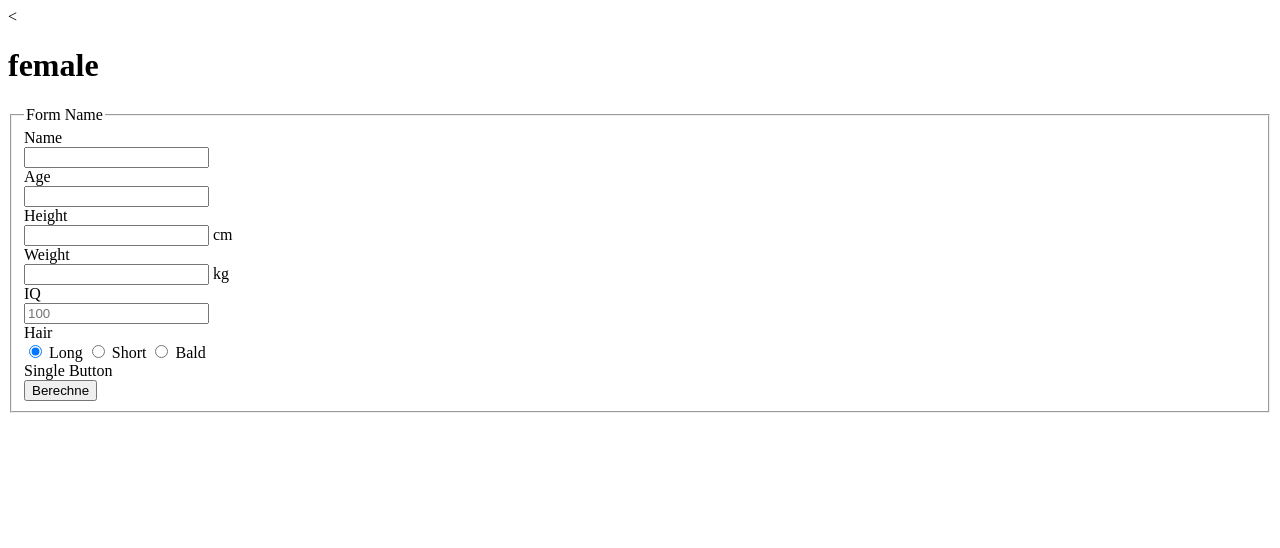
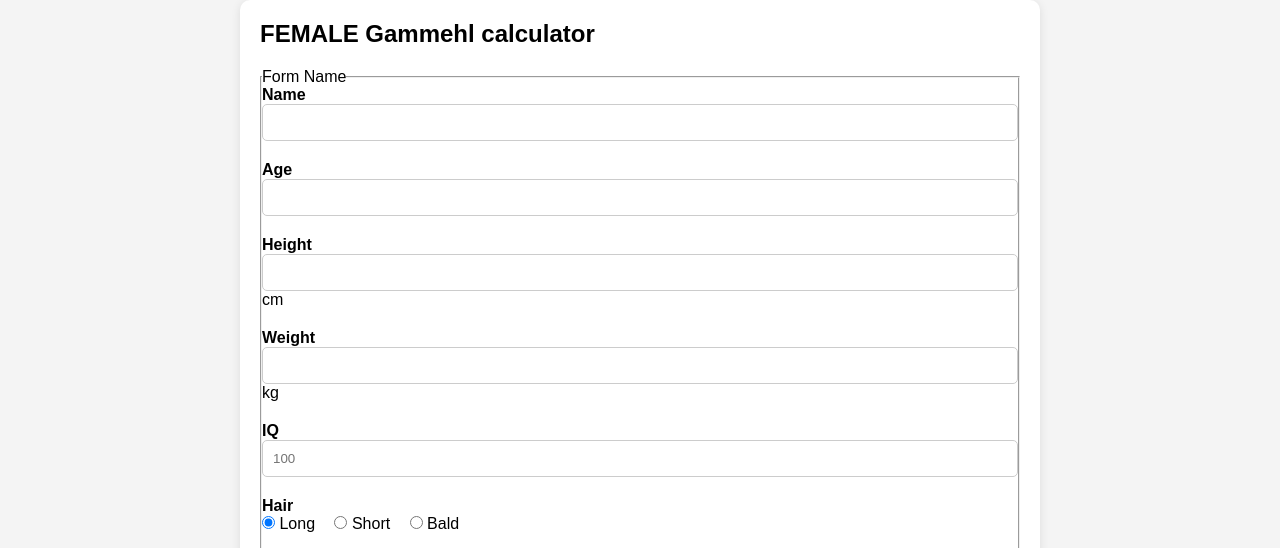
Before and after one commit to Nukufel/Gamelrechner, a Django app: page /gamelrechner/female/ in a window 1280 px wide. Shown: the top 548 px of the page. Before the commit the page ends 413 px from the top, so only its background shows below. Run offline with Django 3.2, Linux system fonts and the light colour scheme.

Commit message:
first final commit

```diff
--- /dev/null
+++ b/gamelrechner/static/css/styles.css
@@ -0,0 +1,68 @@
+/* Reset some default styles */
+* {
+  box-sizing: border-box;
+  margin: 0;
+  padding: 0;
+}
+
+/* Apply a background color to the body */
+body {
+  background-color: #f4f4f4;
+  font-family: Arial, sans-serif;
+}
+
+/* Style the main container */
+main {
+  max-width: 800px;
+  margin: 0 auto;
+  padding: 20px;
+  background-color: #fff;
+  border-radius: 10px;
+  box-shadow: 0 2px 10px rgba(0, 0, 0, 0.1);
+}
+
+/* Style form headers */
+h1 {
+  font-size: 24px;
+  margin-bottom: 20px;
+}
+
+/* Style form labels and inputs */
+.form-group {
+  margin-bottom: 20px;
+}
+
+.control-label {
+  font-weight: bold;
+}
+
+.form-control {
+  width: 100%;
+  padding: 10px;
+  border: 1px solid #ccc;
+  border-radius: 5px;
+}
+
+/* Style radio buttons and checkboxes */
+.radio-inline,
+.checkbox-inline {
+  margin-right: 15px;
+}
+
+/* Style the submit button */
+.btn-primary {
+  background-color: #007bff;
+  color: #fff;
+  padding: 10px 20px;
+  border: none;
+  border-radius: 5px;
+  cursor: pointer;
+}
+
+/* Style the footer */
+footer {
+  text-align: center;
+  padding: 10px 0;
+  background-color: #f4f4f4;
+  border-top: 1px solid #ccc;
+}
--- a/gamelrechner/templates/form.html
+++ b/gamelrechner/templates/form.html
@@ -1,6 +1,17 @@
-<
-
-<h1> {{gender}} </h1>
+{% load static %}
+<!DOCTYPE html>
+<html lang="en">
+<head>
+    <meta charset="UTF-8">
+    <meta name="viewport" content="width=device-width, initial-scale=1.0">
+    <title>Your Form Title</title>
+    <!-- Add your CSS and other dependencies here -->
+    <link rel="stylesheet" href="path/to/your/css/file.css">
+    <link rel="stylesheet" href="{% static 'css/styles.css' %}">
+</head>
+<body>
+<main>
+    <h1>{{ gender.upper }} Gammehl calculator</h1>
     <form class="form-horizontal" method="POST" action="result/">
         {% csrf_token %}
         <fieldset>
@@ -114,6 +125,35 @@
               <input type="radio" name="hair" id="radios-2" value="3">
               Bald
             </label>
+            <!-- Multiple Radios (inline) -->
+            <br>
+            <br>
+            <img src="https://images.everydayhealth.com/images/diet-nutrition/body-type-diet-101-the-ultimate-guide-alt-722x406.jpg" alt="shdajkf">
+            <div class="form-group">
+                <label class="col-md-4 control-label" for="radios">Body type</label>
+                <div class="col-md-4">
+                  <label class="radio-inline" for="radios-0">
+                    <input type="radio" name="radios" id="radios-0" value="1" checked="checked">
+                    Ectomorph
+                  </label>
+                  <label class="radio-inline" for="radios-1">
+                    <input type="radio" name="radios" id="radios-1" value="2">
+                    Ecto- to Mesomorph
+                  </label>
+                  <label class="radio-inline" for="radios-2">
+                    <input type="radio" name="radios" id="radios-2" value="3">
+                    Mesomorph
+                  </label>
+                  <label class="radio-inline" for="radios-3">
+                    <input type="radio" name="radios" id="radios-3" value="4">
+                    Meso- to Endomorph
+                  </label>
+                  <label class="radio-inline" for="radios-4">
+                    <input type="radio" name="radios" id="radios-4" value="5">
+                    Endomorph
+                  </label>
+                </div>
+              </div>
           {% endif %}
           </div>
 
@@ -133,6 +173,39 @@
         </div>
         {% endif %}
 
+        {% if gender == 'female' %}
+        <!-- Multiple Checkboxes (inline) -->
+        <div class="form-group">
+          <label class="col-md-4 control-label" for="jewlery">Jewelry</label>
+          <div class="col-md-4">
+            <label class="checkbox-inline" for="checkboxes-0">
+              <input type="checkbox" name="jewlery1" id="checkboxes-0" value="1">
+              Earrings
+            </label>
+            <label class="checkbox-inline" for="checkboxes-1">
+              <input type="checkbox" name="jewlery2" id="checkboxes-1" value="1">
+              Necklace
+            </label>
+            <label class="checkbox-inline" for="checkboxes-2">
+              <input type="checkbox" name="jewlery3" id="checkboxes-2" value="1">
+              Nose piercing
+            </label>
+            <label class="checkbox-inline" for="checkboxes-3">
+              <input type="checkbox" name="jewlery4" id="checkboxes-3" value="1">
+              Watch
+            </label>
+            <label class="checkbox-inline" for="checkboxes-4">
+              <input type="checkbox" name="jewlery5" id="checkboxes-4" value="1">
+              Ring
+            </label>
+            <label class="checkbox-inline" for="checkboxes-5">
+              <input type="checkbox" name="jewlery6" id="checkboxes-5" value="1">
+              Belly piercing
+            </label>
+          </div>
+        </div>
+        {% endif %}
+
         <!-- Button -->
         <div class="form-group">
           <label class="col-md-4 control-label" for="singlebutton">Single Button</label>
@@ -143,3 +216,7 @@
 
         </fieldset>
         </form>
+</main>
+
+</body>
+</html>
--- a/gamelrechner/views.py
+++ b/gamelrechner/views.py
@@ -17,31 +17,33 @@ def result(request, gender):
     hair = int(request.POST['hair'])
     beard = int(request.POST.get('beard', 0))
     age = int(request.POST['age'])
+    jewlery = 0
 
-    print(getPzAge(age))
+    for i in range(1,7):
+        jewlery += int(request.POST.get("jewlery" + str(i), 0))
+
+
     punktzahl += getPzAge(age)
 
-    print(getPzHeight(height, gender))
     punktzahl += getPzHeight(height, gender)
 
-    print("doggy")
-    print(getPzBmi(height, weight, gender))
     punktzahl += getPzBmi(height, weight, gender)
 
     if gender != 'female':
-        print(getPzBfp(request.POST['radios']))
         punktzahl += getPzBfp(request.POST['radios'])
 
-        print(getPzBeard(beard))
         punktzahl += getPzBeard(beard)
+
+    else:
+        punktzahl += getPzBodyType(request.POST['radios'])
+
+        punktzahl += getPzJewlery(jewlery)
 
 
 
-    print(getPzIq(iq))
     punktzahl += getPzIq(iq)
 
-    print(getPzHair(hair))
-    punktzahl += getPzHair(hair)
+    punktzahl += getPzHair(hair, gender)
 
 
 
@@ -120,6 +122,16 @@ def getPzBfp(bpf):
     elif bpf == '2':
         return 10
 
+def getPzBodyType(bd):
+    if bd == '5':
+        return 2
+    elif bd == '1':
+        return 5
+    elif bd == '4' or bd == '2':
+        return 8
+    elif bd == '3':
+        return 10
+
 def getPzIq(iq):
     if iq < 70:
         return 0
@@ -155,3 +167,13 @@ def getPzBeard(beard):
         return 3
     else:
         return 0
+
+def getPzJewlery(jewlery):
+    if jewlery < 1 or jewlery > 5:
+        return 0
+    elif jewlery == 1 or jewlery == 5:
+        return 1
+    elif jewlery == 2 or jewlery == 4:
+        return 2
+    elif jewlery == 3:
+        return 3
```
Lines whose indentation alone changed are shown as unchanged.
